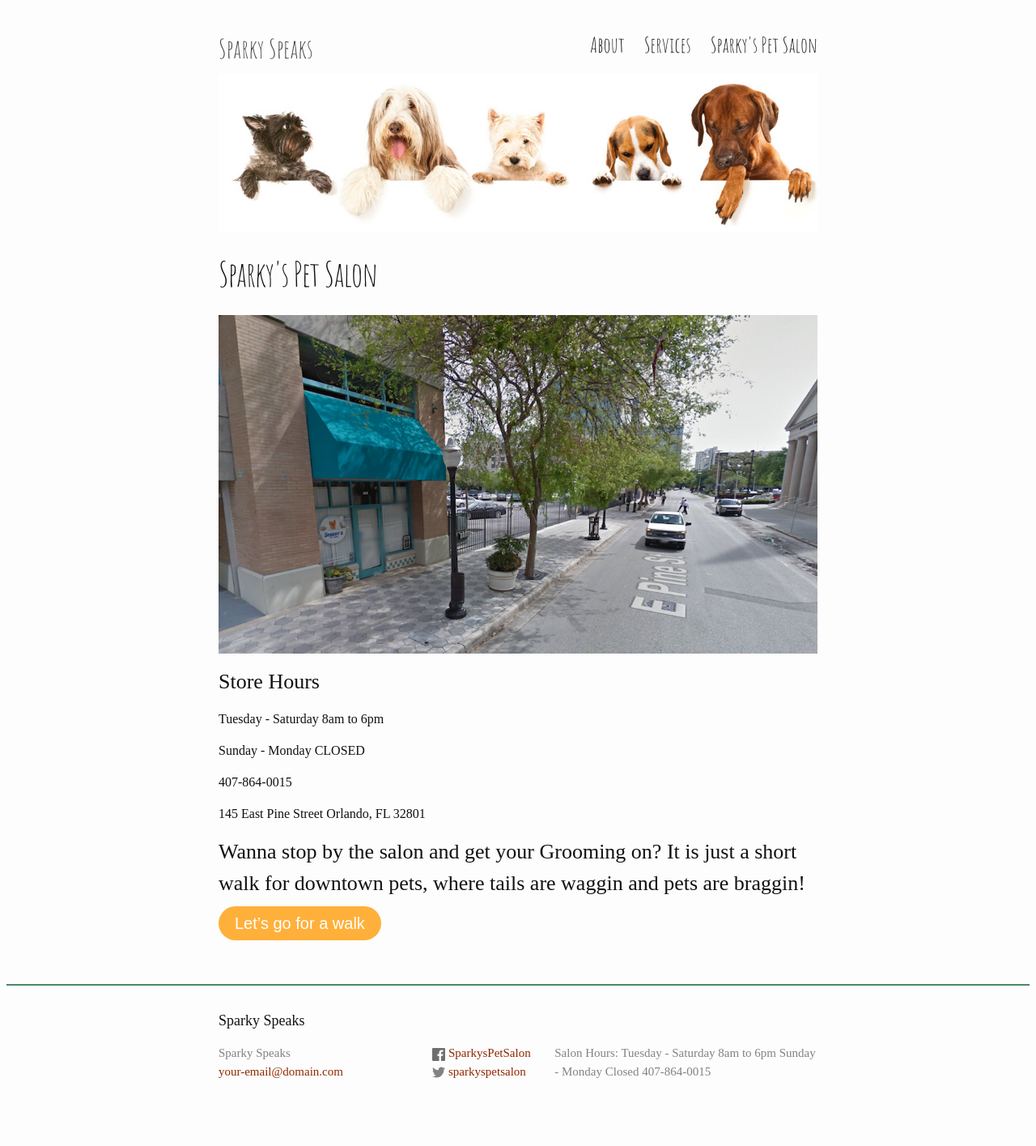
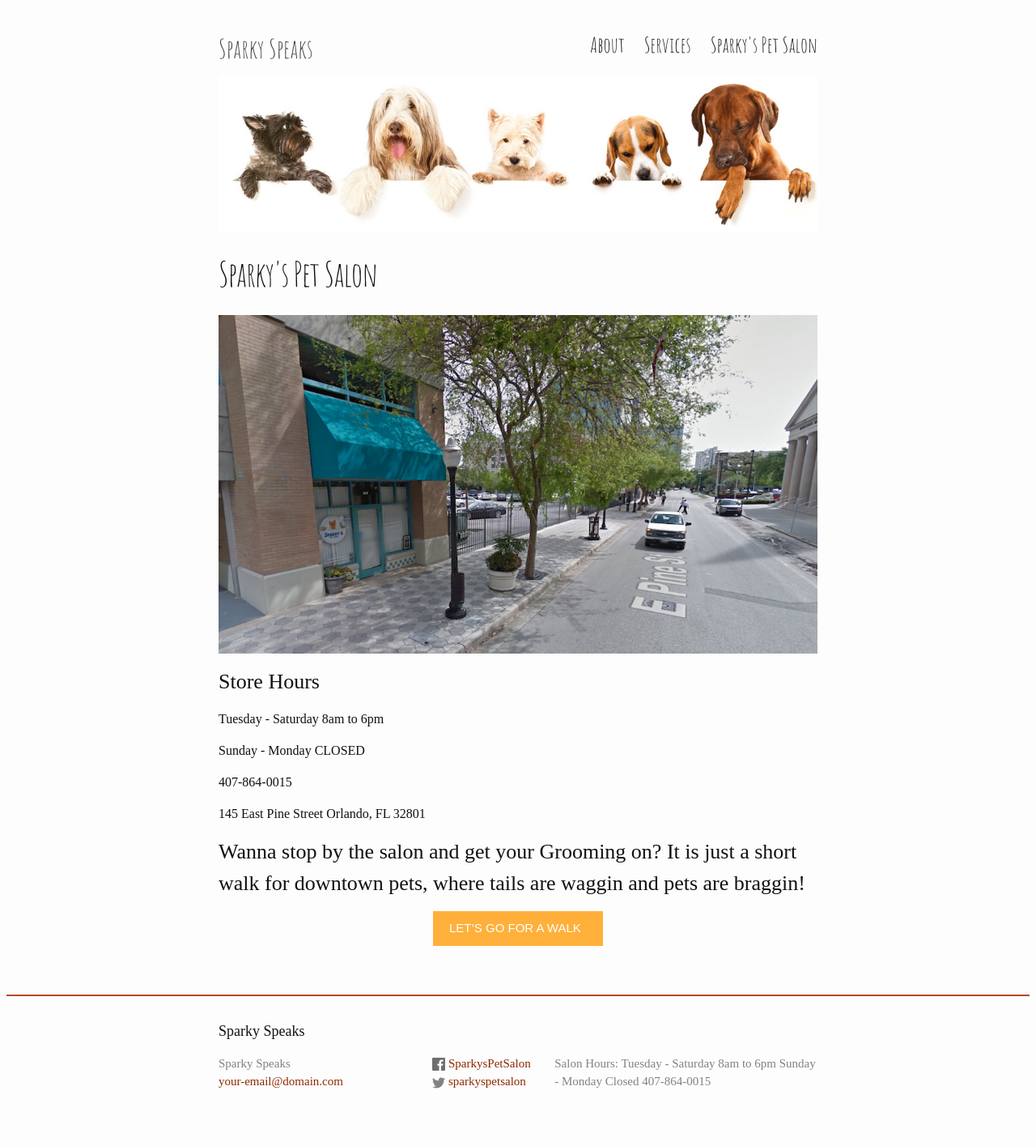
Before and after one commit to Leonardgrr/sparkyspeaks, a Jekyll site: the page built from sparkyspetsalon.md, in a window 1280 px wide. Shown: the whole page at 81% size. Built offline with Jekyll 4.4.1, drawn with Linux system fonts in a browser that asks for light colours; some web fonts are replaced.

Commit message:
Sparky speaks is done!
Final draft!

```diff
--- a/_sass/_mycss.scss
+++ b/_sass/_mycss.scss
@@ -1,22 +1,31 @@
 // colors for site 8E2800 B64926 FFB03B FFF0A5 468966
 
+//mixin to handle thumbnail images on site.
+@mixin thumbnail(){
+	width: 200px;
+	float: right;
+	padding: 10px;
+}
+
+//variable for font style
+$font-stack: 'Amatic SC', curisve;
 
 //Fonts for Title and nav
 
 .site-title,{
 	font-size: 32px;
-	font-family: 'Amatic SC', cursive;
+	font-family: $font-stack;
 	letter-spacing: normal;
 }
 
 .page-link{
 	font-size: 26px;
-	font-family: 'Amatic SC', cursive;
+	font-family: $font-stack;
 }
 
 .post-title{
 	font-size: 42px;
-	font-family: 'Amatic SC', cursive;
+	font-family: $font-stack
 }
 
 //body{
@@ -28,54 +37,54 @@ a.page-link{
 	color: #468966;
 }
 a.page-link:hover{
-	color: darken(#468966, 15%);
+	color: darken(#B64926, 15%);
 }
 
 .site-footer{
-border-top: solid 2px #468966;
+	border-top: solid 2px #B64926;
 }
 
 
-.pad:hover{
-	fill: blue;
-
-}
-
-.two:hover{
-	fill: red;
-}
-
-.three:hover{
-	fill: green;
-}
-
-.four:hover{
-	fill: yellow;
-}
-
-.five:hover{
-	fill: orange;
-}
-
 
 .btn {
-  -webkit-border-radius: 28;
-  -moz-border-radius: 28;
-  border-radius: 28px;
  	font-family: Arial;
  	color: #FFF;
-  font-size: 20px;
+ 	font-size: 15px;
  	background: #FFB03B;
  	padding: 10px 20px 10px 20px;
 	text-decoration: none;
+	border: none;
+	cursor: pointer;
+	display: inline-block;
+	text-transform: uppercase;
+	position: relative;
+	-webkit-transition: all 0.3s;
+	-moz-transition: all 0.3s;
+	transition: all 0.3s;
 }
 
 .btn:hover {
-  background: #468966;
+  background: lighten(#B64926, 10%);
   text-decoration: none;
 }
 
+//Centers button
+.btn{
+	display: block;
+	margin: auto;
+	width: 170px;
+}
 
 .salon{
 	padding: 1em 2em;
 }
+
+
+//image edits
+img[src*="joseMunoz"]{
+	@include thumbnail;
+}
+
+img[src*="nail"]{
+	@include thumbnail;
+}
--- a/sparkyspetsalon.md
+++ b/sparkyspetsalon.md
@@ -12,7 +12,7 @@ permalink: /sparkyspetsalon/
 
 
 
-<img src="{{ site.baseurl }}/assests/salon.jpg" alt="dogs hanging out banner">
+<img src="{{ site.baseurl }}/assests/salon.jpg" alt="Sparkys pet salon location">
 
 ###Store Hours
 <p>Tuesday - Saturday 8am to 6pm</p>
```
Also changed, not shown: about.md (+2 -0 lines). Lines whose indentation alone changed are shown as unchanged.
